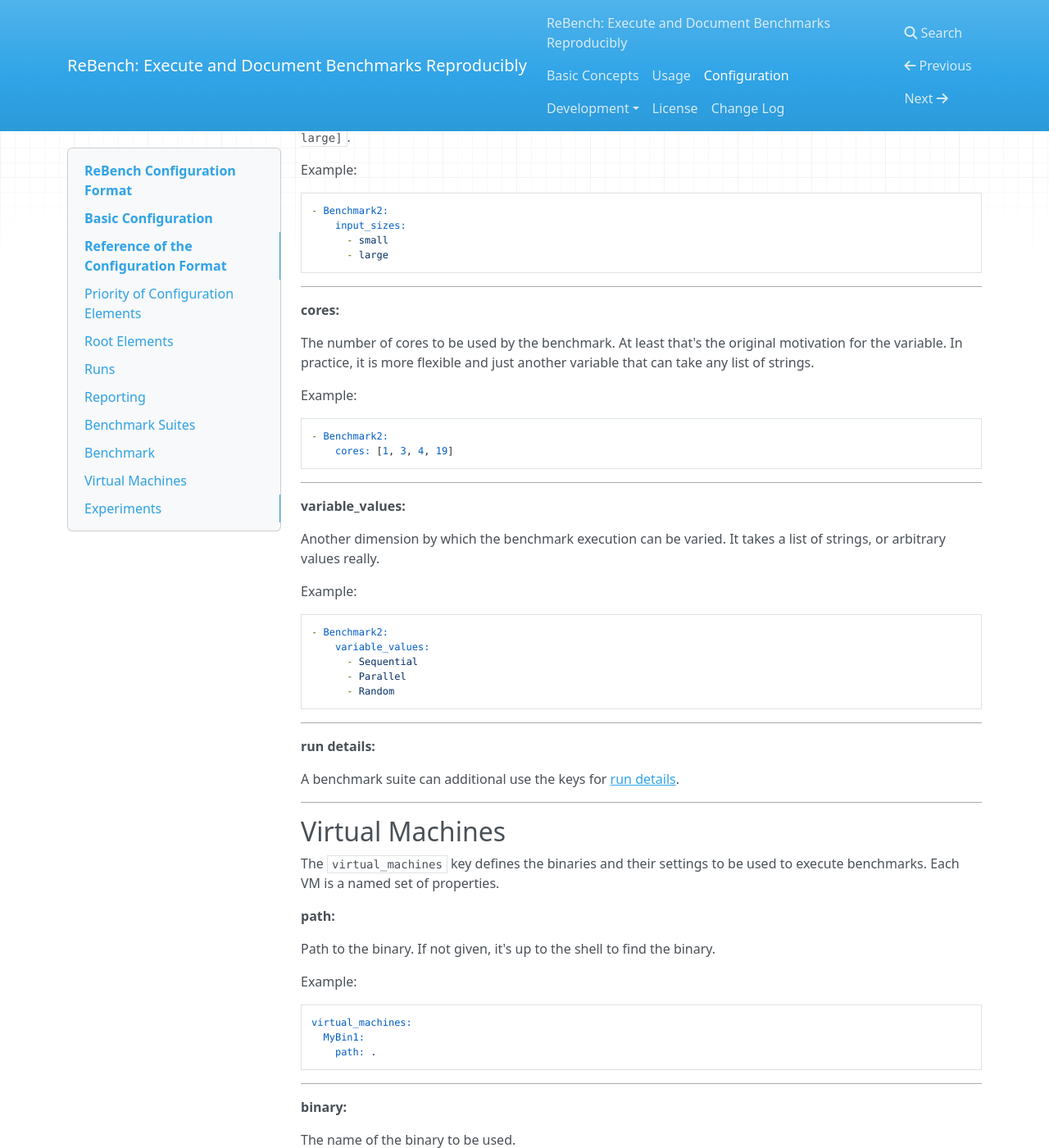
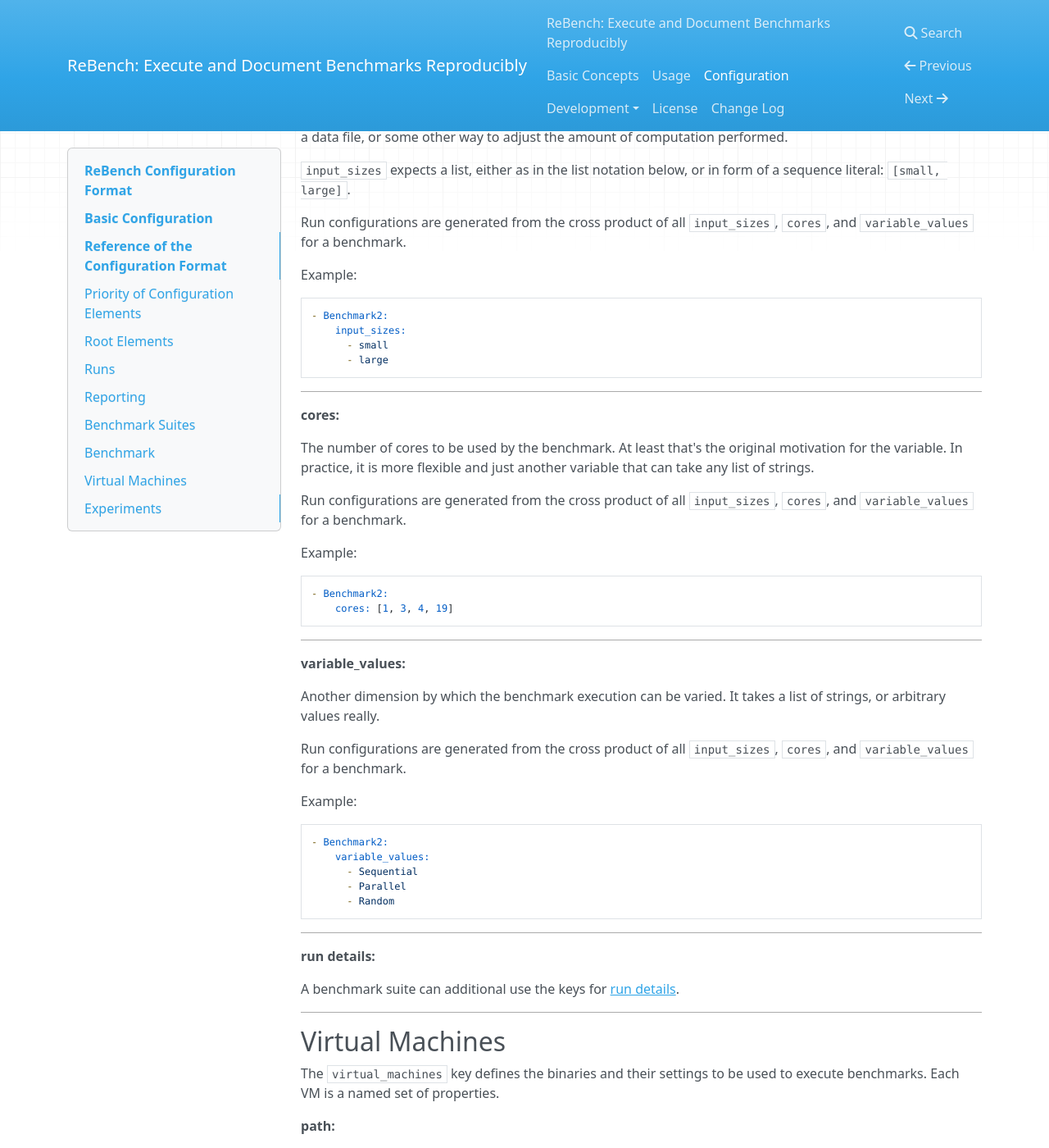
Before and after one commit to smarr/ReBench, an MkDocs documentation site: the page built from docs/config.md, in a window 1280 px wide and 1400 px high, scrolled down 9049 px. Shown: the whole window at 82% size. Built offline with MkDocs 1.6.1, drawn with Linux system fonts in a browser that asks for light colours; nearby versions of some CDN libraries; old or Windows-style settings are respelled for this version of MkDocs; some of the changed text lies outside the part shown.

Commit message:
Document semantics of cores, variable_values, input_sizes
Signed-off-by: Stefan Marr <git@stefan-marr.de>

````diff
--- a/docs/config.md
+++ b/docs/config.md
@@ -455,6 +455,9 @@
 - cores
 - variable_values
 
+Run configurations are generated from the cross product of all `input_sizes`,
+`cores`, and `variable_values` for a benchmark.
+
 ## Benchmark
 
 A benchmark can be define simply as a name. However, some times one might want
@@ -510,6 +513,9 @@
 `input_sizes` expects a list, either as in the list notation below, or
 in form of a sequence literal: `[small, large]`.
 
+Run configurations are generated from the cross product of all `input_sizes`,
+`cores`, and `variable_values` for a benchmark.
+
 Example:
 
 ```yaml
@@ -528,6 +534,9 @@
 In practice, it is more flexible and just another variable that can take
 any list of strings.
 
+Run configurations are generated from the cross product of all `input_sizes`,
+`cores`, and `variable_values` for a benchmark.
+
 Example:
 
 ```yaml
@@ -541,6 +550,9 @@
 
 Another dimension by which the benchmark execution can be varied.
 It takes a list of strings, or arbitrary values really.
+
+Run configurations are generated from the cross product of all `input_sizes`,
+`cores`, and `variable_values` for a benchmark.
 
 Example:
 
````
